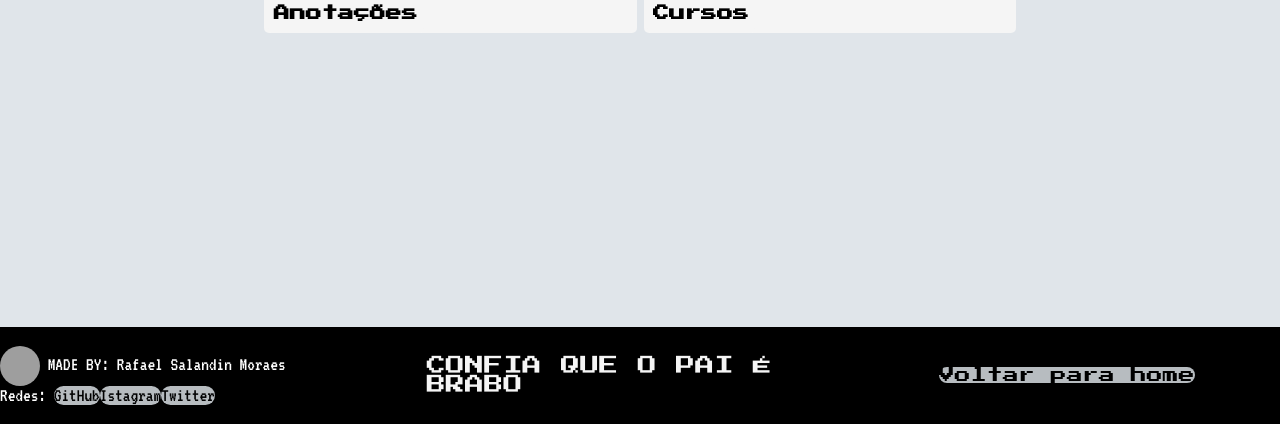
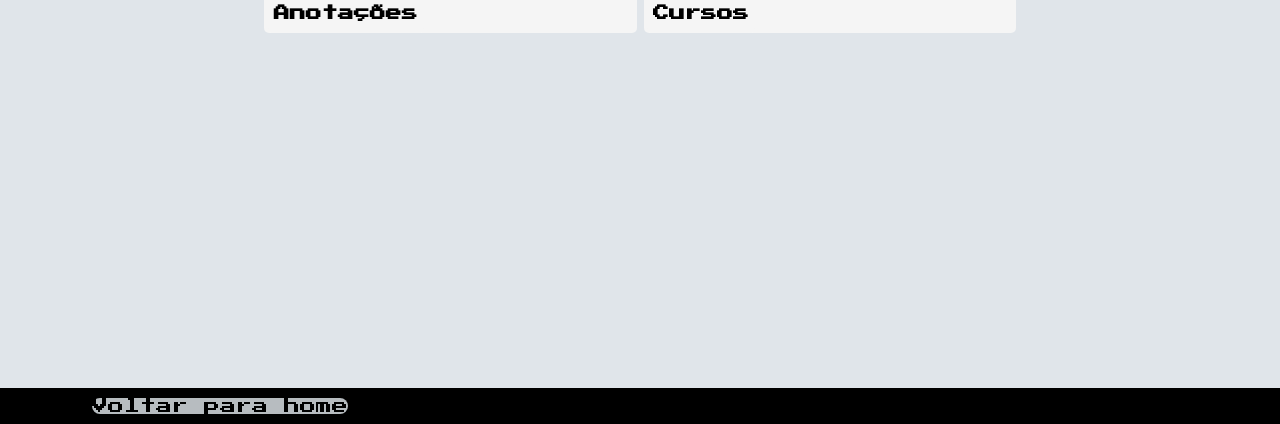
Before and after one commit to SaLandini/agenda-coffe, a Django app: page / in a window 1280 px wide. Shown: the part 376-800 px from the top of the page. Run offline with Django 3.2, Linux system fonts and the light colour scheme; parts of the project's set-up code (start-up, migrations or seed data) failed here and were passed over; some web fonts are replaced; grey boxes are pictures that could not be loaded.

Commit message:
updating the footer

```diff
--- a/agenda_coffe/static/styles/style_model/model_Footerstyle.css
+++ b/agenda_coffe/static/styles/style_model/model_Footerstyle.css
@@ -6,31 +6,12 @@
     right: 0;
     left: 0;
     display: grid;
+    grid-template-columns: 1fr;
     align-items: center;
-}
-.a img{
-    vertical-align: middle;
+    padding: 10px;
 }
 .a buttom {
     font-family: 'Press Start 2P';
-    align: center;
-    justify-self: center;
-}
-.id {
-    font-family: 'Press Start 2P';
-    font-size: larger;
-    align-items: center;
-    color: whitesmoke;
-    position: relative;
-}
-#img {
-    border-radius: 20px;
-}
-
-.j {
-    font-family: VT323;
-    vertical-align: text-top;
-    color: white;
 }
 @media (max-width: 900px) {
     .a {
--- a/template/Model/Model_Footer.html
+++ b/template/Model/Model_Footer.html
@@ -1,8 +1,5 @@
 {% load static%}
 <link rel="stylesheet" href="{% static 'styles/style_model/model_Footerstyle.css'%}">
-<div class="a">
-    <p class="j"><img id="img" src="https://cdn.discordapp.com/attachments/699296519928414220/709466322781601832/IMG_20200429_192126_720.jpg" width="40" height="40" float="center"> MADE BY: Rafael Salandin Moraes  <br>
-       Redes: <a href="https://github.com/SaLandini">GitHub</a><a href="https://www.instagram.com/salandin.xr/?hl=pt-br">Istagram</a><a href="https://twitter.com/RafaSalandinM">Twitter</a></p>
-    <p class="id">CONFIA QUE O PAI É BRABO</p>
+<div class="a" align="center">
     <buttom><a href="/">Voltar para home</a></buttom>
 </div>
```
